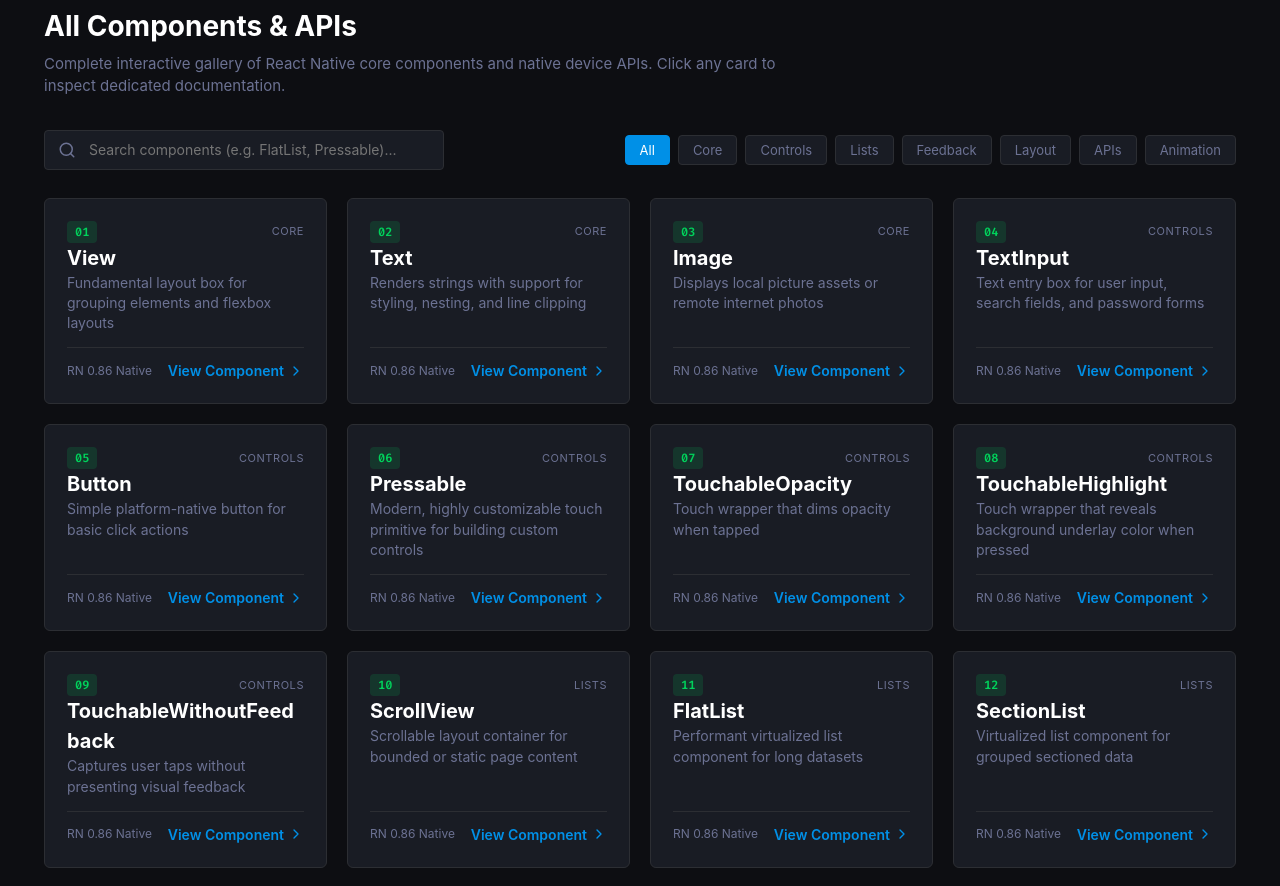
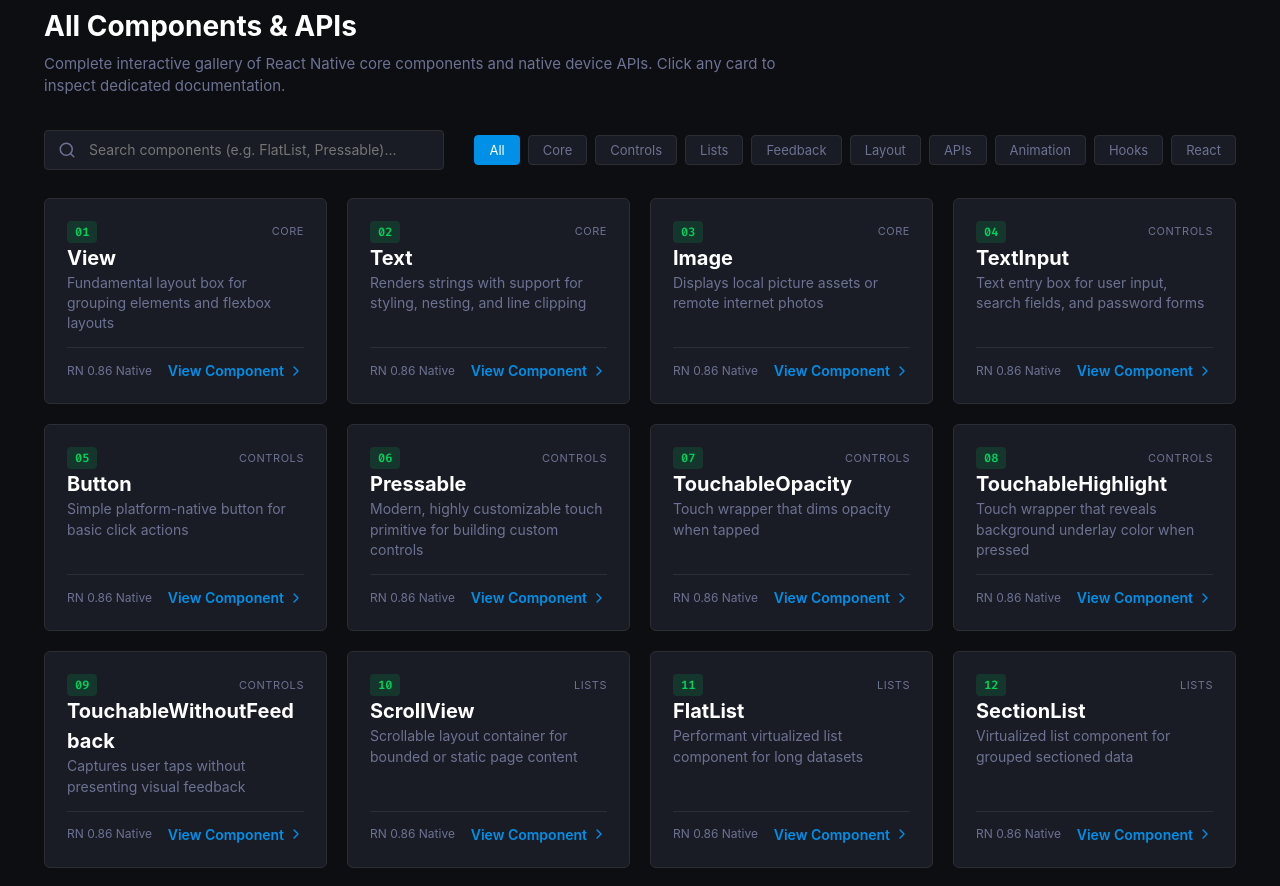
Before and after one commit to satyam-umrao/MyDocuStack, a React (Vite) app: page / in a window 1280 px wide. Shown: the part 860-1746 px from the top of the page. Built offline with nearby package versions, Linux system fonts and the light colour scheme.

Commit message:
Update AllComponentsGrid.jsx

```diff
--- a/src/components/AllComponentsGrid.jsx
+++ b/src/components/AllComponentsGrid.jsx
@@ -9,7 +9,9 @@
   'Feedback',
   'Layout',
   'APIs',
-  'Animation'
+  'Animation',
+  'Hooks',
+  'React'
 ];
 
 export default function AllComponentsGrid({
```
